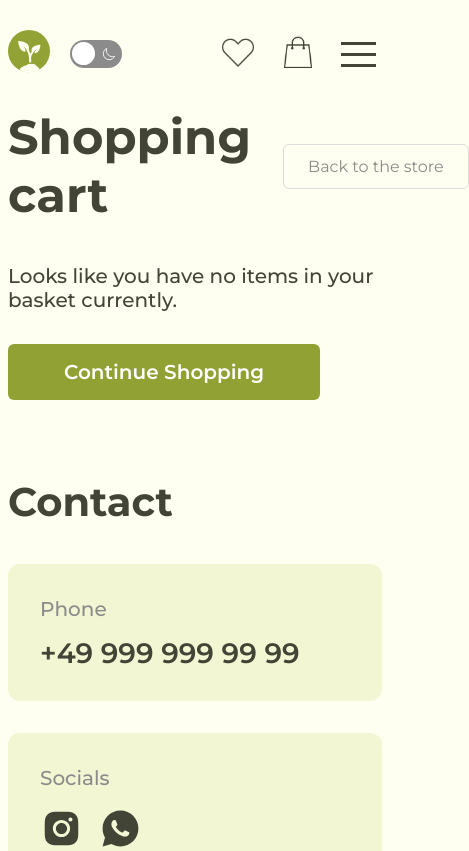
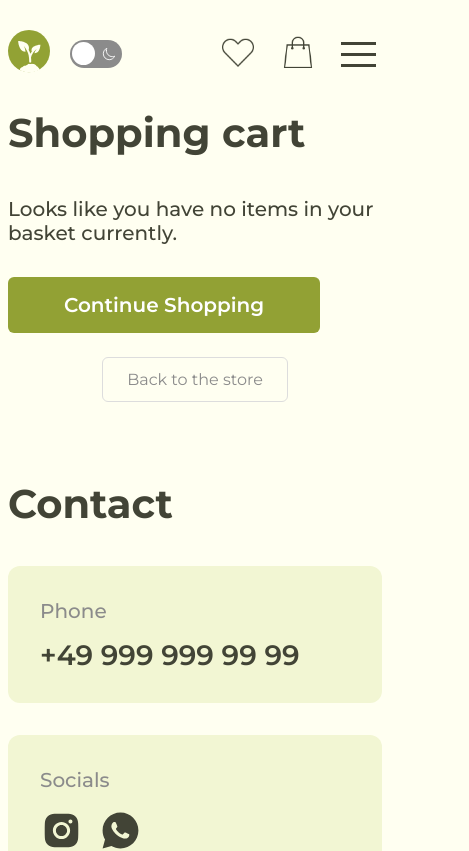
Before and after one commit to HofmannS/JuniorLeague-GardenShop, a React (Vite) app in the folder garden-shop/: page /cart in a window 390 px wide. Shown: the top 851 px of the page, 469 px wide, since content can reach past the window. Built offline with nearby package versions, Linux system fonts and the light colour scheme.

Commit message:
Bugfix/fixing adaptive on main page (#70)
* SCRUM-66: Huge screen-adaptive update

* Scrum-70 filter adaptive & small fix on main page

* fixed discount form style

* fixed discount form style

```diff
--- a/garden-shop/src/components/Cart/Cart.scss
+++ b/garden-shop/src/components/Cart/Cart.scss
@@ -11,22 +11,12 @@
         color: var(--color-txt-black);
 
         &-title{
-            font-size: 64px;
+            font-size: clamp(40px, 7.5vw, 64px);
             white-space: nowrap;
 
-            @media (max-width: 768px) {
-                font-size: 56px;
-            }
-            @media (max-width: 480px) {
-                font-size: 48px;
-                white-space: wrap;
-            }
-            @media (max-width: 360px) {
-                font-size: 40px;
-            }
         }
         &-btn {
-            @media (max-width: 360px) {
+            @media (max-width: 480px) {
                 display: none;
             }
         }
@@ -106,7 +96,7 @@
             }
         }
 
-        @media (max-width: 360px) {
+        @media (max-width: 480px) {
             display: flex;
         }
     }
--- a/garden-shop/src/components/DiscountForm/DiscountForm.scss
+++ b/garden-shop/src/components/DiscountForm/DiscountForm.scss
@@ -18,13 +18,13 @@
 
   .sale__content {
     display: grid;
-    grid-template-columns: 2fr 1fr;
+    grid-template-columns: minmax(300px, 1fr) minmax(280px, 1fr);
     gap: 32px;
     align-items: center;
   }
 
   .sale__image {
-    height: clamp(232px, 5vw, 388px);
+    height: clamp(232px, 40vw, 388px);
     width: 100%;
     object-fit: cover;
     display: block;
@@ -35,6 +35,8 @@
     display: flex;
     flex-direction: column;
     gap: 16px;
+    margin-bottom: 10px;
+
 
     &__item {
       display: flex;
@@ -97,8 +99,8 @@
   }
 
   @include mixin.respond(768) {
+    padding: 20px 16px 0 16px;
 
-    padding: 20px 16px 0 16px;
     .sale__content {
       grid-template-columns: 1fr;
     }
--- a/garden-shop/src/store/features/categoriesSlice.js
+++ b/garden-shop/src/store/features/categoriesSlice.js
@@ -10,7 +10,7 @@ export const fetchCategories = createAsyncThunk(
     "categories/fetchCategories",
     async () => {
         try {
-            // await new Promise(resolve => setTimeout(resolve, 6000));
+
             const response = await fetch(`${import.meta.env.VITE_APP_API_URL}/categories/all`);
 
             if (!response.ok) {
--- a/garden-shop/src/store/features/productSlice.js
+++ b/garden-shop/src/store/features/productSlice.js
@@ -14,7 +14,7 @@ export const fetchProducts = createAsyncThunk(
   "products/fetchProducts",
   async () => {
     try {
-      // await new Promise(resolve => setTimeout(resolve, 6000));
+
       const response = await fetch(
         `${import.meta.env.VITE_APP_API_URL}/products/all`
       );
@@ -36,7 +36,7 @@ export const fetchProductsByCategory = createAsyncThunk(
   "products/fetchProductsByCategory",
   async (categoryId) => {
     try {
-      // await new Promise(resolve => setTimeout(resolve, 6000));
+
       const response = await fetch(
         `${import.meta.env.VITE_APP_API_URL}/categories/${categoryId}`
       );
@@ -58,7 +58,7 @@ export const fetchProductById = createAsyncThunk(
   "product/fetchById",
   async (productId) => {
     try {
-      // await new Promise(resolve => setTimeout(resolve, 6000));
+
       const response = await fetch(
         `${import.meta.env.VITE_APP_API_URL}/products/${productId}`
       );
```
